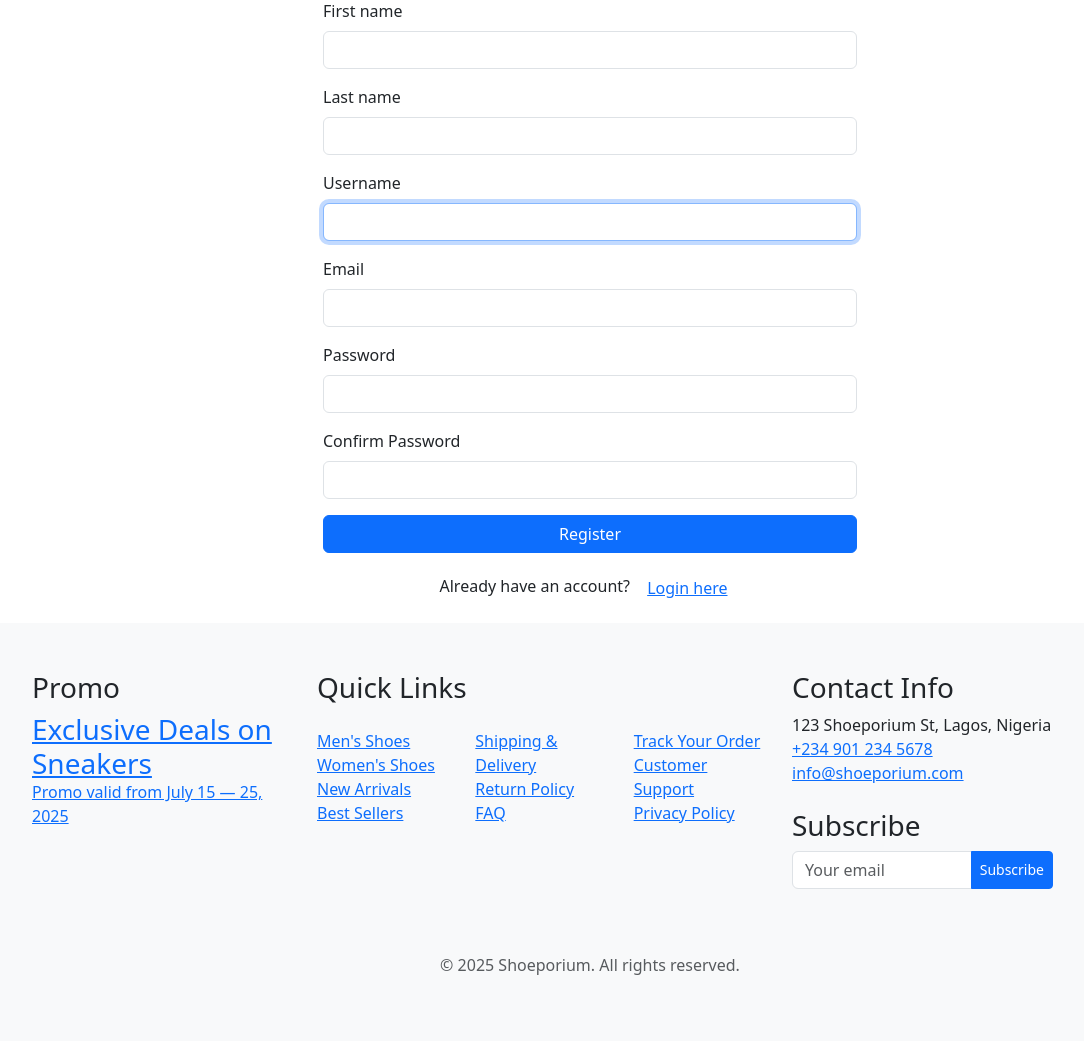
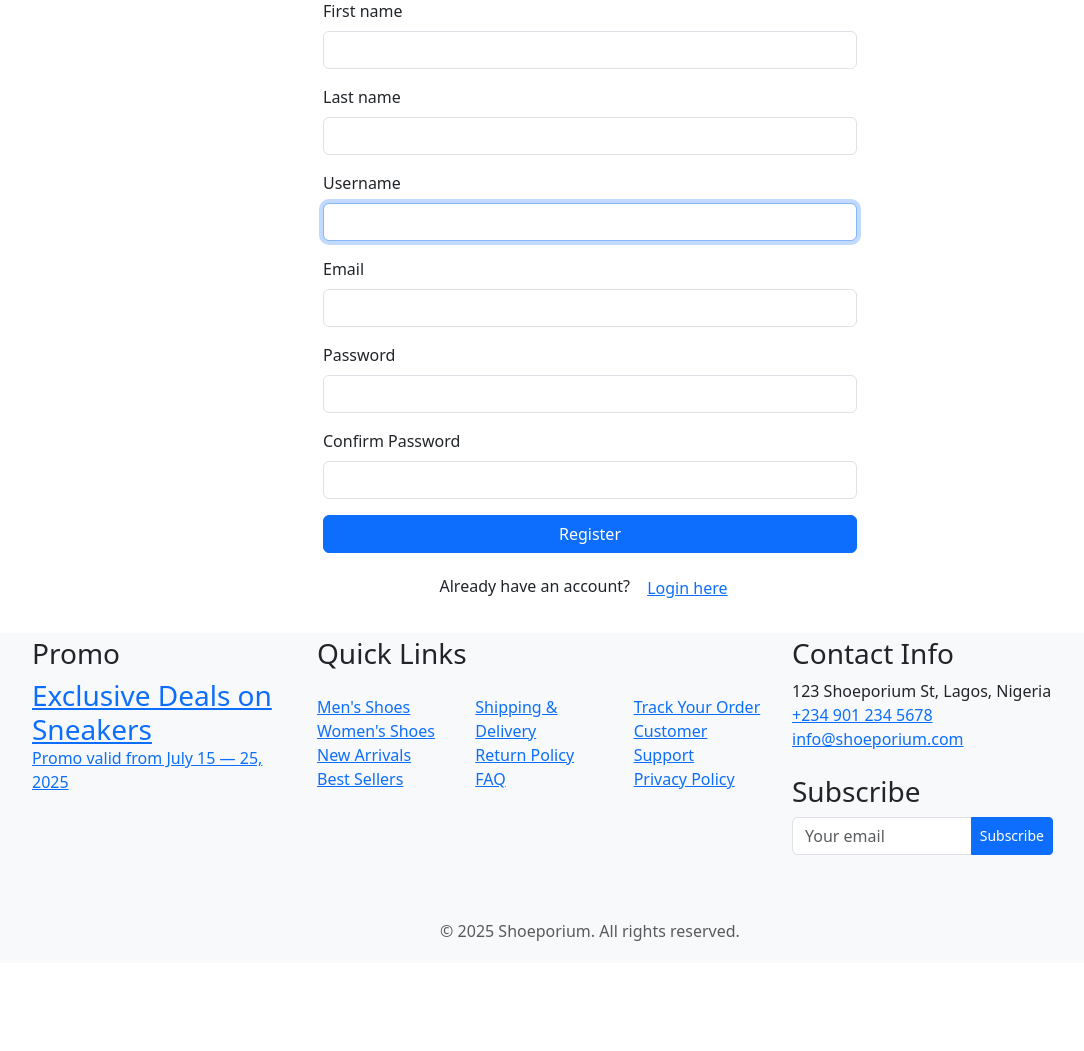
Before and after one commit to Ayomide2604/shoeporium, a Django app: page /accounts/register/ in a window 1280 px wide. Shown: the part 191-1242 px from the top of the page, without its empty margins (50-1134 px from the left). After the commit the page ends 1132 px from the top, so only its background shows below. Run offline with Django 5.2, Linux system fonts and the light colour scheme; parts of the project's set-up code (start-up, migrations or seed data) failed here and were passed over; some libraries are stand-ins or nearby versions.

Commit message:
updated footer look

```diff
--- a/templates/base.html
+++ b/templates/base.html
@@ -52,13 +52,16 @@
 	</head>
 	<body>
 		<div class="site-wrap" id="site-wrap">
-			{% include 'partials/navbar.html' %} {% include 'partials/alert.html' %}
+			{% include 'partials/navbar.html' %}
+			{% include 'partials/alert.html' %}
 
 			<!-- Main Content -->
-			<div class="container">{% block content %} {% endblock %}</div>
+			<div class="container">
+				{% block content %} {% endblock %}
+			</div>
 
-			{% include 'partials/footer.html' %}
 		</div>
+		{% include 'partials/footer.html' %}
 
 		<!-- JavaScript -->
 		<script src="{% static 'js/jquery-3.3.1.min.js' %}"></script>
--- a/templates/partials/footer.html
+++ b/templates/partials/footer.html
@@ -1,5 +1,5 @@
 {% load static %}
-<footer class="site-footer custom-border-top bg-light py-5">
+<footer class="site-footer custom-border-top bg-light py-1">
     <div class="container">
         <div class="row">
             <!-- Promo Section -->
```
